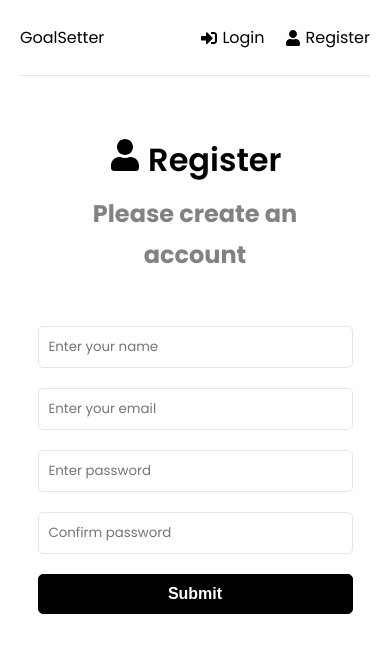
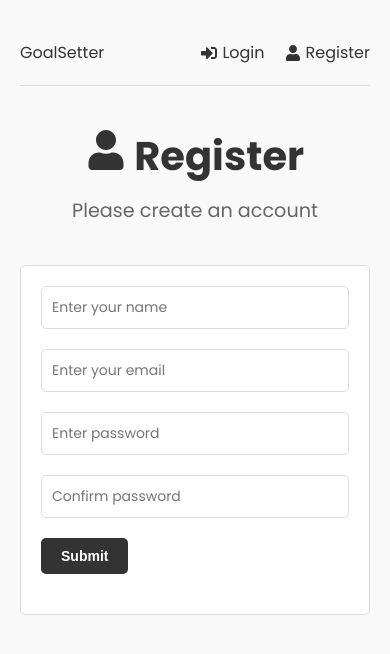
Before and after one commit to Paraboy699/TODO-APP, a React (Create React App) app in the folder frontend/: page /register in a window 390 px wide. Shown: the top 654 px of the page. Built offline with nearby package versions, Linux system fonts and the light colour scheme.

Commit message:
Cleaning up

```diff
--- a/frontend/package.json
+++ b/frontend/package.json
@@ -1,7 +1,7 @@
 {
   "name": "frontend",
   "version": "0.1.0",
-
+  "proxy": "https://todo-app-oons.onrender.com",
   "private": true,
   "dependencies": {
     "@reduxjs/toolkit": "^1.7.2",
--- a/frontend/src/features/auth/authService.js
+++ b/frontend/src/features/auth/authService.js
@@ -1,11 +1,11 @@
 import axios from "axios";
 
-const API_URL = "/api/users/";
+const API_URL = "/api/";
 
 // Register user
 const register = async (userData) => {
   try {
-    const response = await axios.post(API_URL, userData);
+    const response = await axios.post(API_URL + "users/", userData);
     if (response.data) {
       localStorage.setItem("user", JSON.stringify(response.data));
     }
@@ -19,7 +19,7 @@ const register = async (userData) => {
 // Login user
 const login = async (userData) => {
   try {
-    const response = await axios.post(API_URL + "login", userData);
+    const response = await axios.post(API_URL + "users/login", userData);
     if (response.data) {
       localStorage.setItem("user", JSON.stringify(response.data));
     }
--- a/frontend/src/features/goals/goalService.js
+++ b/frontend/src/features/goals/goalService.js
@@ -1,6 +1,6 @@
 import axios from "axios";
 
-const API_URL = "/api/goals/";
+const API_URL = "/api/";
 
 // Create new goal
 const createGoal = async (goalData, token) => {
@@ -10,7 +10,7 @@ const createGoal = async (goalData, token) => {
     },
   };
 
-  const response = await axios.post(API_URL, goalData, config);
+  const response = await axios.post(API_URL + "goals/", goalData, config);
 
   return response.data;
 };
@@ -23,7 +23,7 @@ const getGoals = async (token) => {
     },
   };
 
-  const response = await axios.get(API_URL, config);
+  const response = await axios.get(API_URL + "goals/", config);
 
   return response.data;
 };
@@ -36,7 +36,7 @@ const deleteGoal = async (goalId, token) => {
     },
   };
 
-  const response = await axios.delete(API_URL + goalId, config);
+  const response = await axios.delete(API_URL + "goals/" + goalId, config);
 
   return response.data;
 };
--- a/frontend/src/index.css
+++ b/frontend/src/index.css
@@ -1,5 +1,7 @@
-@import url('https://fonts.googleapis.com/css2?family=Poppins:wght@300;400;600;700&display=swap');
+/* Import Google Fonts */
+@import url("https://fonts.googleapis.com/css2?family=Poppins:wght@300;400;600;700&display=swap");
 
+/* Global Styles */
 * {
   margin: 0;
   padding: 0;
@@ -7,55 +9,37 @@
 }
 
 body {
-  font-family: 'Poppins', sans-serif;
-  height: 100vh;
+  font-family: "Poppins", sans-serif;
+  background-color: #f9f9f9;
 }
 
 a {
   text-decoration: none;
-  color: #000;
-}
-
-p {
-  line-height: 1.7;
+  color: #333;
 }
 
 ul {
   list-style: none;
 }
 
-li {
-  line-height: 2.2;
+.container {
+  max-width: 960px;
+  margin: 0 auto;
+  padding: 20px;
 }
 
-h1,
-h2,
-h3 {
-  font-weight: 600;
-  margin-bottom: 10px;
-}
-
-.container {
-  width: 100%;
-  max-width: 960px;
-  margin: 0 auto;
-  padding: 0 20px;
-  text-align: center;
-}
-
+/* Header Styles */
 .header {
   display: flex;
   justify-content: space-between;
   align-items: center;
   padding: 20px 0;
-  border-bottom: 1px solid #e6e6e6;
-  margin-bottom: 60px;
+  border-bottom: 1px solid #ddd;
+  margin-bottom: 40px;
 }
 
 .header ul {
   display: flex;
-  align-items: center;
-  justify-content: space-between;
 }
 
 .header ul li {
@@ -65,57 +49,81 @@ h3 {
 .header ul li a {
   display: flex;
   align-items: center;
+  color: #333;
+  transition: color 0.3s ease;
 }
 
 .header ul li a:hover {
-  color: #777;
+  color: #666;
 }
 
 .header ul li a svg {
   margin-right: 5px;
 }
 
+/* Heading Styles */
 .heading {
-  font-size: 2rem;
+  text-align: center;
+  margin-bottom: 40px;
+}
+
+.heading h1 {
+  font-size: 2.5rem;
   font-weight: 700;
-  margin-bottom: 50px;
-  padding: 0 20px;
+  color: #333;
+  margin-bottom: 10px;
 }
 
 .heading p {
-  color: #828282;
+  font-size: 1.2rem;
+  color: #666;
 }
 
+/* Goals Styles */
 .goals {
   display: grid;
-  grid-template-columns: repeat(2, 1fr);
-  gap: 10px;
+  grid-template-columns: repeat(auto-fit, minmax(250px, 1fr));
+  gap: 20px;
 }
 
 .goal {
-  background-color: #f4f4f4;
-  margin: 10px 0;
-  padding: 20px 0 10px;
+  background-color: #fff;
+  border: 1px solid #ddd;
+  border-radius: 5px;
+  padding: 20px;
   position: relative;
+  transition: transform 0.3s ease;
+}
+
+.goal:hover {
+  transform: translateY(-5px);
+  box-shadow: 0 5px 15px rgba(0, 0, 0, 0.1);
 }
 
 .goal .close {
   position: absolute;
   top: 10px;
-  right: 15px;
+  right: 10px;
   cursor: pointer;
   border: none;
   background: none;
+  transition: transform 0.3s ease;
 }
 
-.form,
-.content {
-  width: 70%;
-  margin: 0 auto;
+.goal .close:hover {
+  transform: rotate(45deg);
+}
+
+/* Form Styles */
+.form {
+  background-color: #fff;
+  border: 1px solid #ddd;
+  border-radius: 5px;
+  padding: 20px;
 }
 
 .form-group {
-  margin-bottom: 10px;
+  margin-bottom: 20px;
 }
 
 .form-group input,
@@ -123,52 +131,44 @@ h3 {
 .form-group select {
   width: 100%;
   padding: 10px;
-  border: 1px solid #e6e6e6;
+  border: 1px solid #ddd;
   border-radius: 5px;
-  margin-bottom: 10px;
-  font-family: inherit;
+  font-family: "Poppins", sans-serif;
+  transition: border-color 0.3s ease;
+}
+
+.form-group input:focus,
+.form-group textarea:focus,
+.form-group select:focus {
+  outline: none;
+  border-color: #666;
 }
 
 .form-group label {
-  text-align: left;
+  font-weight: 600;
+  color: #333;
+  margin-bottom: 5px;
   display: block;
-  margin: 0 0 5px 3px;
 }
 
+/* Button Styles */
 .btn {
   padding: 10px 20px;
-  border: 1px solid #000;
+  border: none;
   border-radius: 5px;
-  background: #000;
+  background-color: #333;
   color: #fff;
   font-size: 16px;
   font-weight: 700;
   cursor: pointer;
-  text-align: center;
-  appearance: button;
-  display: flex;
-  align-items: center;
-  justify-content: center;
-}
-
-.btn svg {
-  margin-right: 8px;
-}
-
-.btn-reverse {
-  background: #fff;
-  color: #000;
-}
-
-.btn-block {
-  width: 100%;
-  margin-bottom: 20px;
+  transition: background-color 0.3s ease;
 }
 
 .btn:hover {
-  transform: scale(0.98);
+  background-color: #666;
 }
 
+/* Loading Spinner Styles */
 .loadingSpinnerContainer {
   position: fixed;
   top: 0;
@@ -176,7 +176,7 @@ h3 {
   bottom: 0;
   left: 0;
   background-color: rgba(0, 0, 0, 0.5);
-  z-index: 5000;
+  z-index: 9999;
   display: flex;
   justify-content: center;
   align-items: center;
@@ -185,10 +185,10 @@ h3 {
 .loadingSpinner {
   width: 64px;
   height: 64px;
-  border: 8px solid;
-  border-color: #000 transparent #555 transparent;
+  border: 6px solid #fff;
+  border-top: 6px solid #333;
   border-radius: 50%;
-  animation: spin 1.2s linear infinite;
+  animation: spin 1s linear infinite;
 }
 
 @keyframes spin {
@@ -200,16 +200,21 @@ h3 {
   }
 }
 
+/* Responsive Styles */
+@media (max-width: 768px) {
+  .goals {
+    grid-template-columns: repeat(auto-fit, minmax(200px, 1fr));
+  }
+}
+
 @media (max-width: 600px) {
-  .form {
-    width: 90%;
+  .form-group input,
+  .form-group textarea,
+  .form-group select {
+    font-size: 14px;
   }
 
-  .heading h1 {
-    font-size: 2rem;
-  }
-
-  .heading p {
-    font-size: 1.5rem;
+  .btn {
+    font-size: 14px;
   }
 }
--- a/frontend/webpack.config.js
+++ /dev/null
@@ -1,11 +0,0 @@
-// frontend/webpack.config.js
-
-const Dotenv = require("dotenv-webpack");
-
-module.exports = {
-  plugins: [
-    new Dotenv({
-      path: "./.env",
-    }),
-  ],
-};
```
Also changed, not shown: frontend/src/setupProxy.js (deleted, +0 -11 lines), frontend/vercel.json (added).
